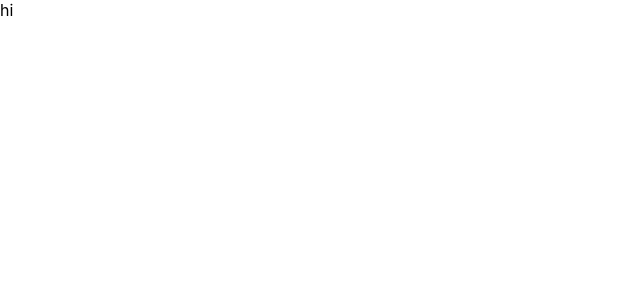
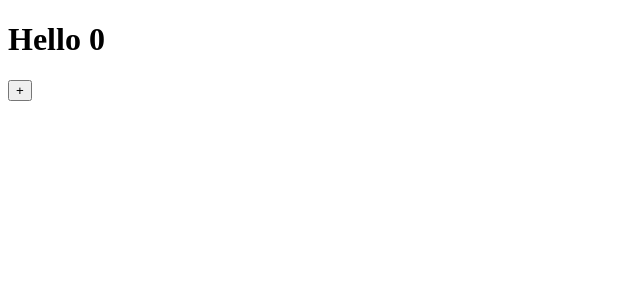
Before and after one commit to kylew1004/next-js_study, a Next.js app in the folder nextjs-intro/: page / in a window 1280 px wide. Shown: the top 300 px of the page, without its empty margins (0-640 px from the left). Built offline with nearby package versions, Linux system fonts and the light colour scheme.

Commit message:
counter_index

```diff
--- a/nextjs-intro/pages/_app.js
+++ /dev/null
@@ -1,7 +0,0 @@
-import '../styles/globals.css'
-
-function MyApp({ Component, pageProps }) {
-  return <Component {...pageProps} />
-}
-
-export default MyApp
--- /dev/null
+++ b/nextjs-intro/pages/about.js
@@ -0,0 +1,3 @@
+export default function Potato() {
+  return "about us";
+}
--- a/nextjs-intro/pages/api/hello.js
+++ /dev/null
@@ -1,5 +0,0 @@
-// Next.js API route support: https://nextjs.org/docs/api-routes/introduction
-
-export default function handler(req, res) {
-  res.status(200).json({ name: 'John Doe' })
-}
--- a/nextjs-intro/pages/index.js
+++ b/nextjs-intro/pages/index.js
@@ -1,3 +1,11 @@
+import { useState } from "react";
+
 export default function Home() {
-  return "hi";
+  const [counter, setCounter] = useState(0);
+  return (
+    <div>
+      <h1>Hello {counter}</h1>
+      <button onClick={() => setCounter((prev) => prev + 1)}>+</button>
+    </div>
+  );
 }
```
